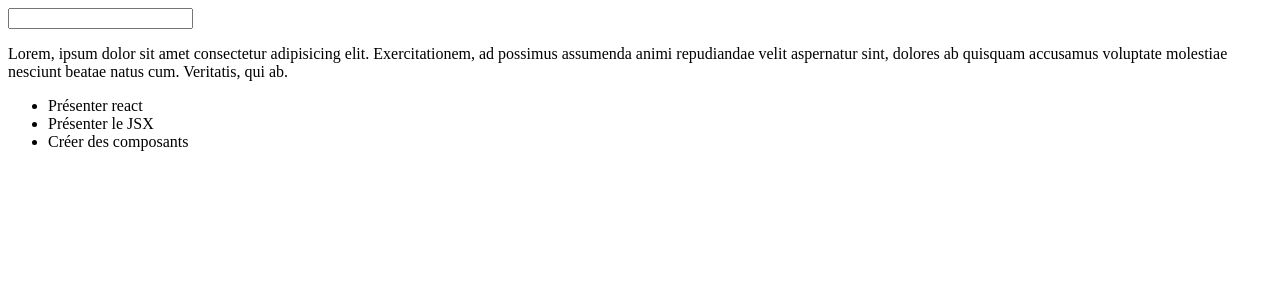
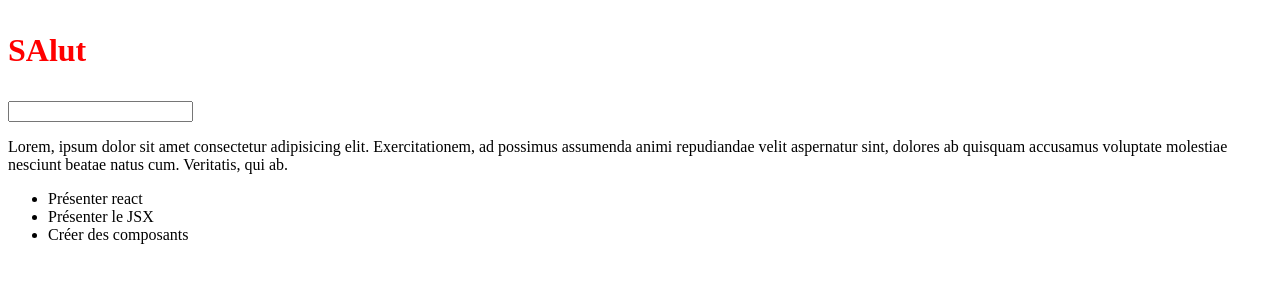
Before and after one commit to Ryn-Bghl/react-app-learn, a React (Create React App) app: page / in a window 1280 px wide. Shown: the top 300 px of the page. Built offline with nearby package versions, Linux system fonts and the light colour scheme.

Commit message:
JSX: Les composants

```diff
--- a/src/App.jsx
+++ b/src/App.jsx
@@ -1,6 +1,6 @@
-const title = "Bonjour les gens";
-const style = {color: 'white', backgroundColor: 'black'};
-const showTitle = false;
+// const title = "Bonjour les gens";
+// const style = {color: 'white', backgroundColor: 'black'};
+// const showTitle = false;
 const todos = [
   'Présenter react',
   'Présenter le JSX',
@@ -13,7 +13,9 @@ function App() {
   } */
 
   return <>
-    {showTitle && <h1 /* onClick={handleClick} */ id="title" className="title" style={style}>{title}</h1>}
+    <Title color="red" /* hidden */>
+      <p>SAlut</p>
+    </Title>
     <input type="text" />
     <p>
       Lorem, ipsum dolor sit amet consectetur adipisicing elit. Exercitationem, ad possimus assumenda animi repudiandae velit aspernatur sint, dolores ab quisquam accusamus voluptate molestiae nesciunt beatae natus cum. Veritatis, qui ab.
@@ -26,4 +28,17 @@ function App() {
   </>
 }
 
+function Title({color, children, hidden}) {
+  if (hidden) {
+    return null;
+  }
+
+  const props = {
+    id: 'monid',
+    className: 'maClasse'
+  }
+
+  return <h1 style={{color: color}} {...props} >{children}</h1>
+}
+
 export default App;
```
